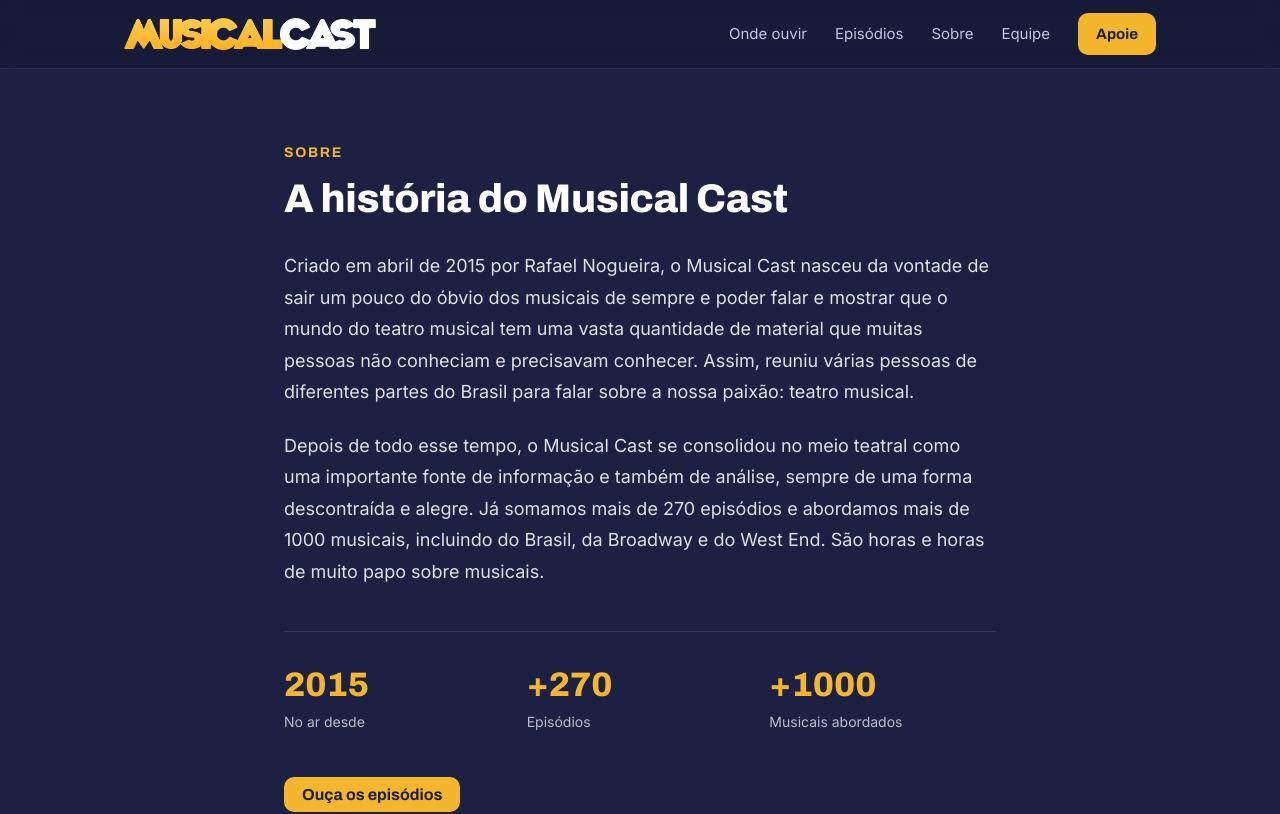
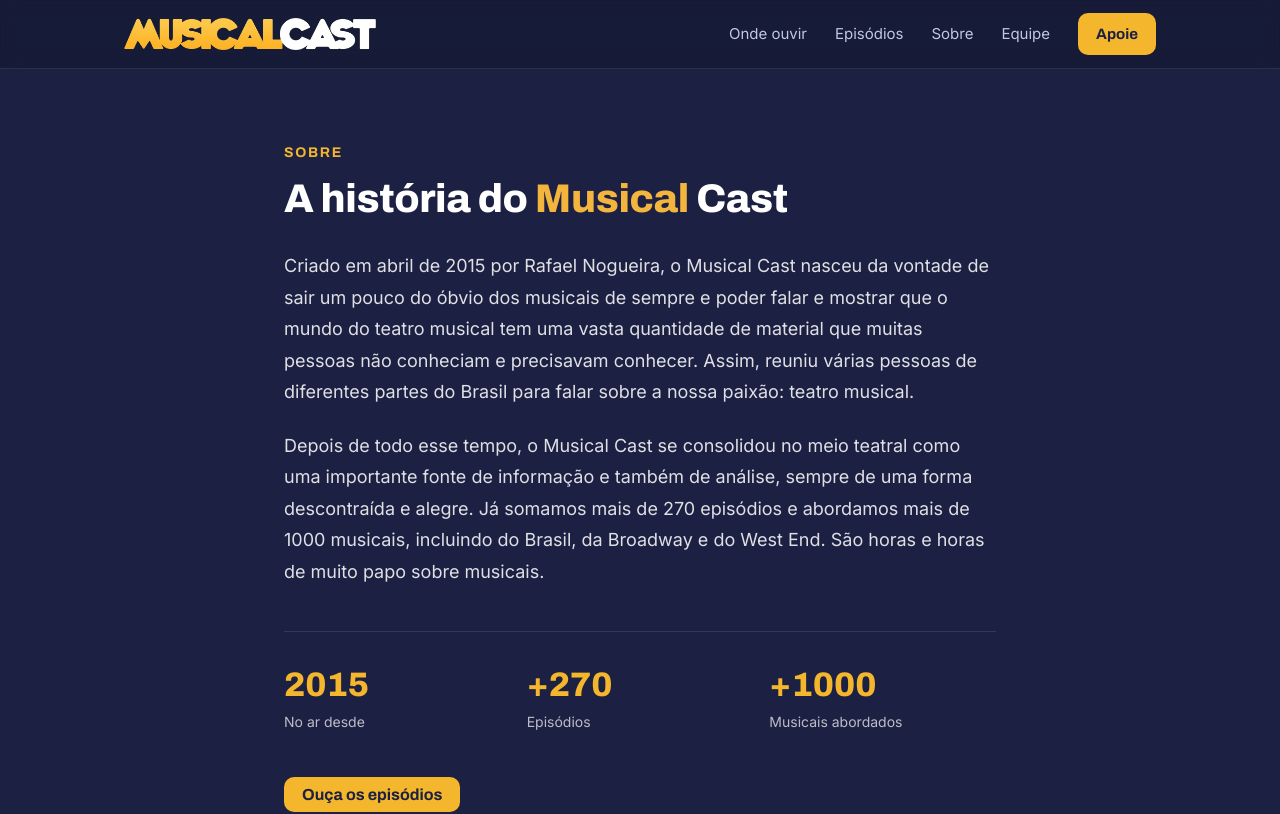
Before and after one commit to teacherafael/musicalcast, a Next.js app: page /sobre in a window 1280 px wide. Shown: the top 814 px of the page. Built offline with nearby package versions, Linux system fonts and the light colour scheme.

Commit message:
Deixa 'Musical' em amarelo no título da página Sobre

```diff
--- a/app/sobre/page.tsx
+++ b/app/sobre/page.tsx
@@ -47,7 +47,7 @@
     marginBottom: 28,
   }}
 >
-        A história do Musical Cast
+  A história do <span style={{ color: "#F4B53F" }}>Musical</span> Cast
 </h1>
 
       <p style={prose}>
```
Lines whose indentation alone changed are shown as unchanged.
